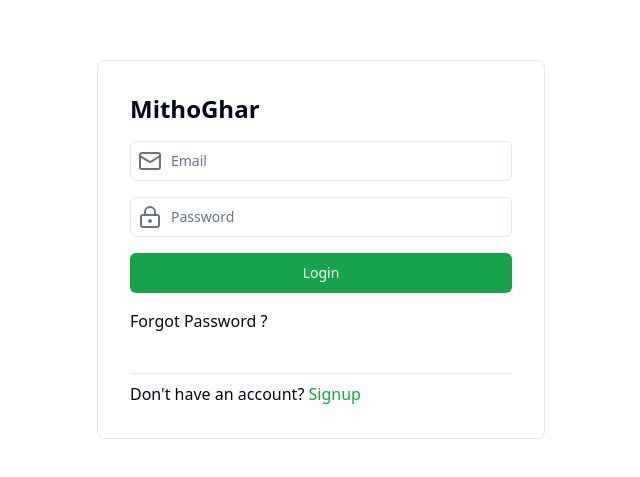
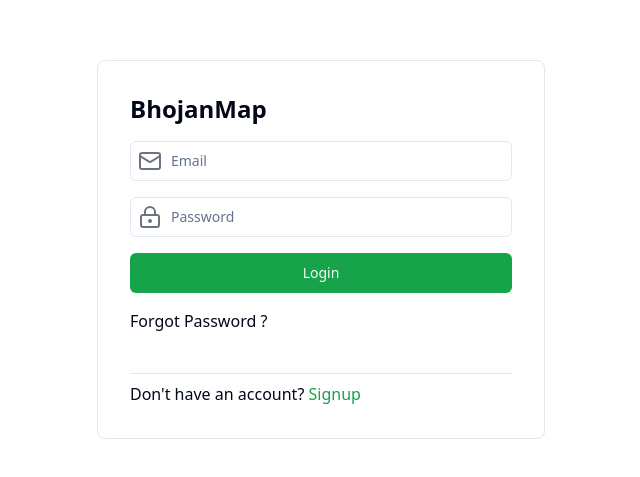
Before and after one commit to Techno-Bishal/BhojanMap, a React (Vite) app in the folder client/: page /login in a window 1280 px wide. Shown: the part 151-628 px from the top of the page, without its empty margins (319-959 px from the left). Built offline with nearby package versions, Linux system fonts and the light colour scheme; no server answers.

Commit message:
Good to go

```diff
--- a/client/src/auth/Login.tsx
+++ b/client/src/auth/Login.tsx
@@ -43,7 +43,7 @@
         className="md:p-8 w-full max-w-md rounded-lg md:border border-gray-200 mx-4"
       >
         <div className="mb-4">
-          <h1 className="font-bold text-2xl">MithoGhar</h1>
+          <h1 className="font-bold text-2xl">BhojanMap</h1>
         </div>
         <div className="mb-4">
           <div className="relative">
--- a/client/src/auth/Signup.tsx
+++ b/client/src/auth/Signup.tsx
@@ -48,7 +48,7 @@
         className="md:p-8 w-full max-w-md rounded-lg md:border border-gray-200 mx-4"
       >
         <div className="mb-4">
-          <h1 className="font-bold text-2xl">MithoGhar</h1>
+          <h1 className="font-bold text-2xl">BhojanMap</h1>
         </div>
         <div className="mb-4">
           <div className="relative">
```
